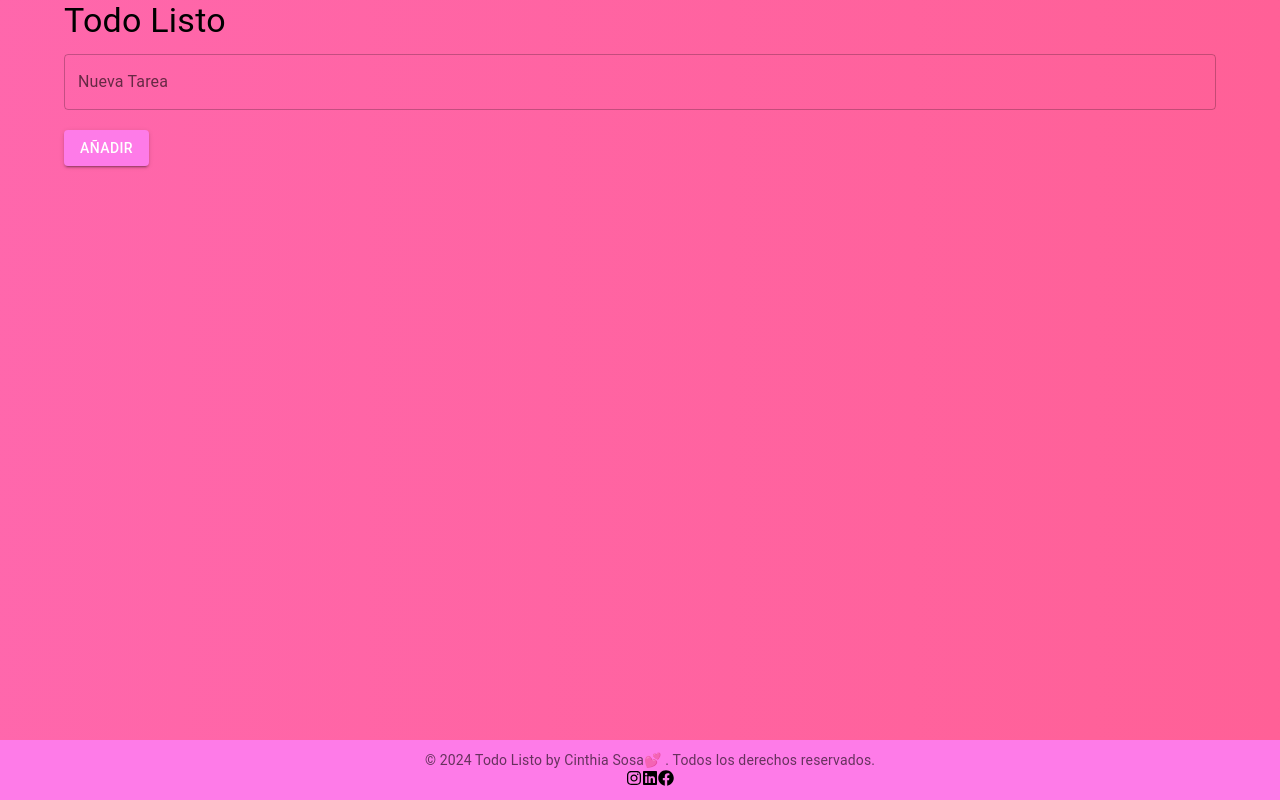
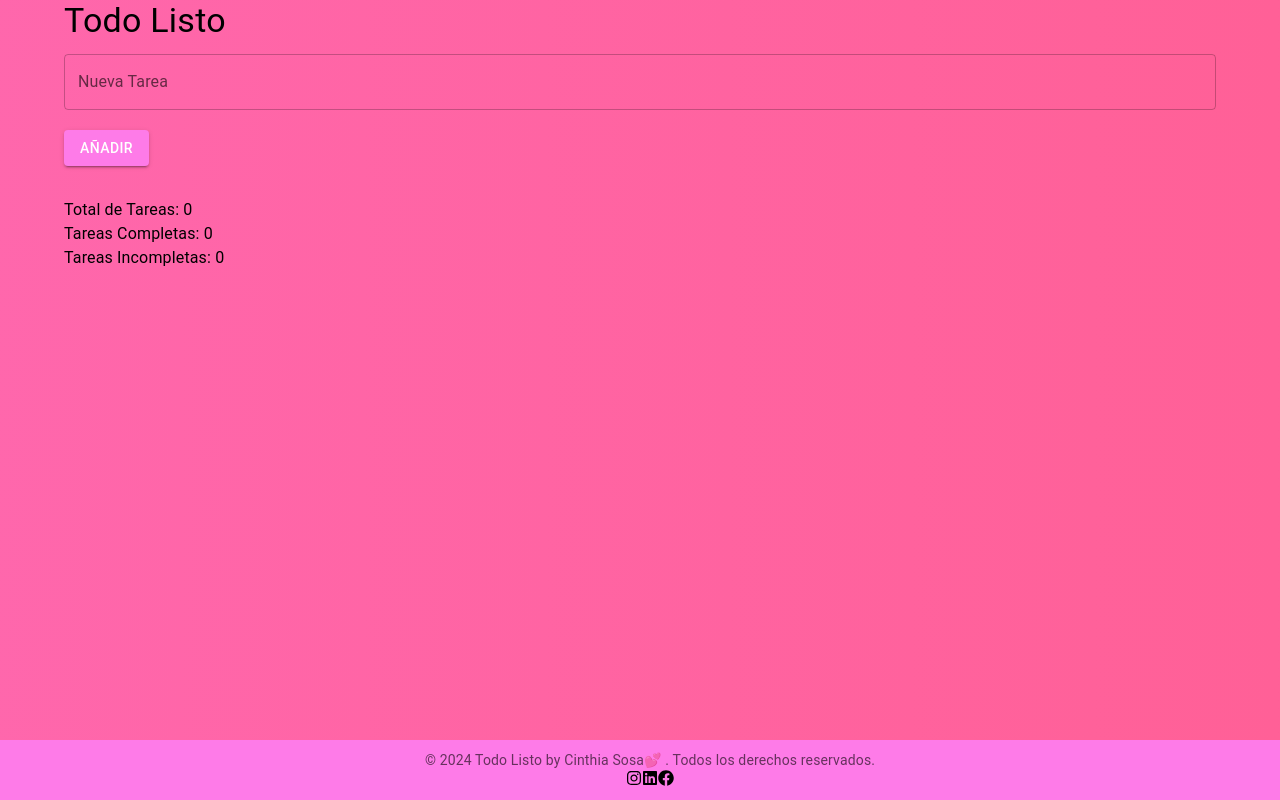
Before and after one commit to Ramlah23/Todo-Listo-TP-React, a React (Vite) app: page / in a window 1280 px wide. Built offline with nearby package versions, Linux system fonts and the light colour scheme.

Commit message:
se agrego box de tareas completas incompletas y todas

```diff
--- a/src/App.jsx
+++ b/src/App.jsx
@@ -1,10 +1,8 @@
-
-
-import { useState } from 'react';
-import TodoForm from './components/form/Form';
-import TodoList from './components/todolist/todolist';
-import { Footer } from './components/footer/footer.jsx';
-import { Container, Typography } from '@mui/material';
+import { useState } from "react";
+import TodoForm from "./components/form/Form";
+import TodoList from "./components/todolist/todolist";
+import { Footer } from "./components/footer/footer.jsx";
+import { Container, Typography, Box } from "@mui/material";
 import "./App.css";
 
 const App = () => {
@@ -15,19 +13,31 @@ const App = () => {
   };
 
   const toggleComplete = (id) => {
-    setTodos(todos.map(todo => todo.id === id ? { ...todo, completed: !todo.completed } : todo));
+    setTodos(
+      todos.map((todo) =>
+        todo.id === id ? { ...todo, completed: !todo.completed } : todo
+      )
+    );
   };
 
   const removeTodo = (id) => {
-    setTodos(todos.filter(todo => todo.id !== id));
+    setTodos(todos.filter((todo) => todo.id !== id));
   };
 
   const editTodo = (id) => {
-    const newTask = prompt('Edita tu tarea:');
+    const newTask = prompt("Edita tu tarea:");
     if (newTask) {
-      setTodos(todos.map(todo => todo.id === id ? { ...todo, task: newTask } : todo));
+      setTodos(
+        todos.map((todo) =>
+          todo.id === id ? { ...todo, task: newTask } : todo
+        )
+      );
     }
   };
+
+  const totalTodos = todos.length;
+  const completedTodos = todos.filter((todo) => todo.completed).length;
+  const incompleteTodos = todos.length - completedTodos;
 
   return (
     <div className="App">
@@ -36,11 +46,25 @@ const App = () => {
           Todo Listo
         </Typography>
         <TodoForm addTodo={addTodo} />
-      <TodoList todos={todos} toggleComplete={toggleComplete} removeTodo={removeTodo} editTodo={editTodo} />
+        <TodoList
+          todos={todos}
+          toggleComplete={toggleComplete}
+          removeTodo={removeTodo}
+          editTodo={editTodo}
+        />
+        <Box mt={2}>
+          <Typography variant="body1">Total de Tareas: {totalTodos}</Typography>
+          <Typography variant="body1">
+            Tareas Completas: {completedTodos}
+          </Typography>
+          <Typography variant="body1">
+            Tareas Incompletas: {incompleteTodos}
+          </Typography>
+        </Box>
       </Container>
+
       <Footer />
     </div>
-
   );
 };
 
```
Lines whose indentation alone changed are shown as unchanged.
